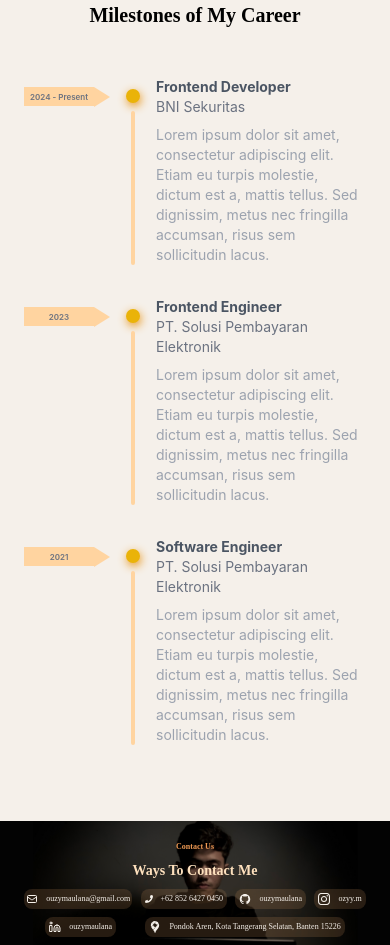
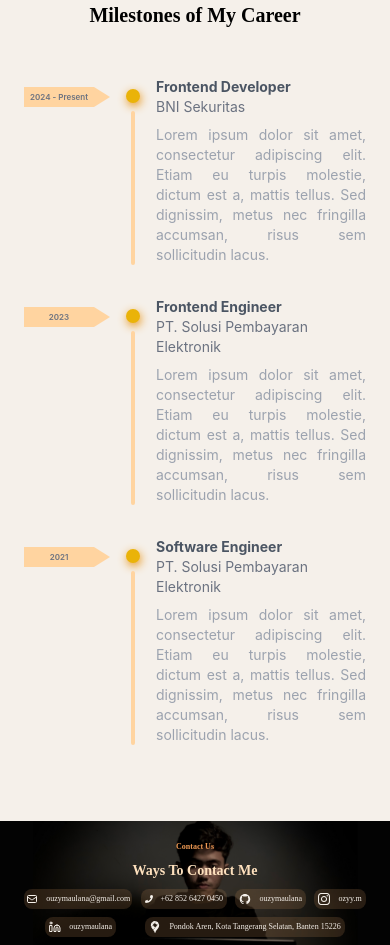
Before and after one commit to ouzymaulana/PORTFOLIO, a React (Create React App) app: page / in a window 390 px wide. Shown: the part 3102-4047 px from the top of the page. Built offline with nearby package versions, Linux system fonts and the light colour scheme; a web font is replaced by a local one.

Commit message:
fixing experience text align jusstify

```diff
--- a/src/Components/Experience/index.jsx
+++ b/src/Components/Experience/index.jsx
@@ -38,7 +38,7 @@ const Experience = () => {
                 Frontend Developer
               </h3>
               <p class="text-gray-500 max-sm:text-sm">BNI Sekuritas</p>
-              <p class="text-sm text-gray-400 mt-2">
+              <p class="text-sm text-gray-400 mt-2 text-justify">
                 Lorem ipsum dolor sit amet, consectetur adipiscing elit. Etiam
                 eu turpis molestie, dictum est a, mattis tellus. Sed dignissim,
                 metus nec fringilla accumsan, risus sem sollicitudin lacus.
@@ -68,7 +68,7 @@ const Experience = () => {
               <p class="text-gray-500 max-sm:text-sm">
                 PT. Solusi Pembayaran Elektronik
               </p>
-              <p class="text-sm text-gray-400 mt-2">
+              <p class="text-sm text-gray-400 mt-2 text-justify">
                 Lorem ipsum dolor sit amet, consectetur adipiscing elit. Etiam
                 eu turpis molestie, dictum est a, mattis tellus. Sed dignissim,
                 metus nec fringilla accumsan, risus sem sollicitudin lacus.
@@ -98,7 +98,7 @@ const Experience = () => {
               <p class="text-gray-500 max-sm:text-sm">
                 PT. Solusi Pembayaran Elektronik
               </p>
-              <p class="text-sm text-gray-400 mt-2">
+              <p class="text-sm text-gray-400 mt-2 text-justify">
                 Lorem ipsum dolor sit amet, consectetur adipiscing elit. Etiam
                 eu turpis molestie, dictum est a, mattis tellus. Sed dignissim,
                 metus nec fringilla accumsan, risus sem sollicitudin lacus.
--- a/src/Components/Experience/style.css
+++ b/src/Components/Experience/style.css
@@ -30,7 +30,7 @@
 
   .career .line {
     width: 70px;
-    height: 19px;
+    height: 20px;
   }
 
   .career .point {
```
